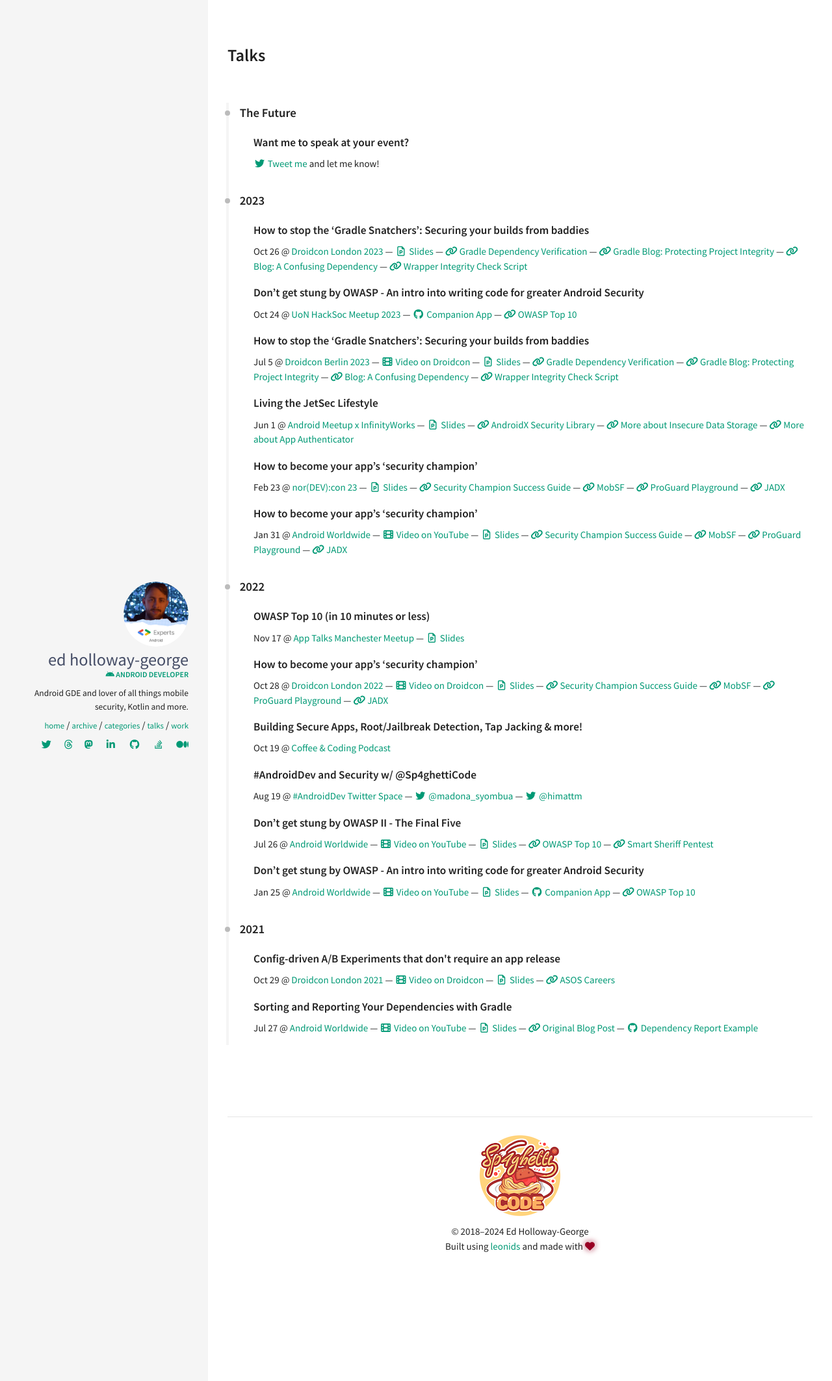
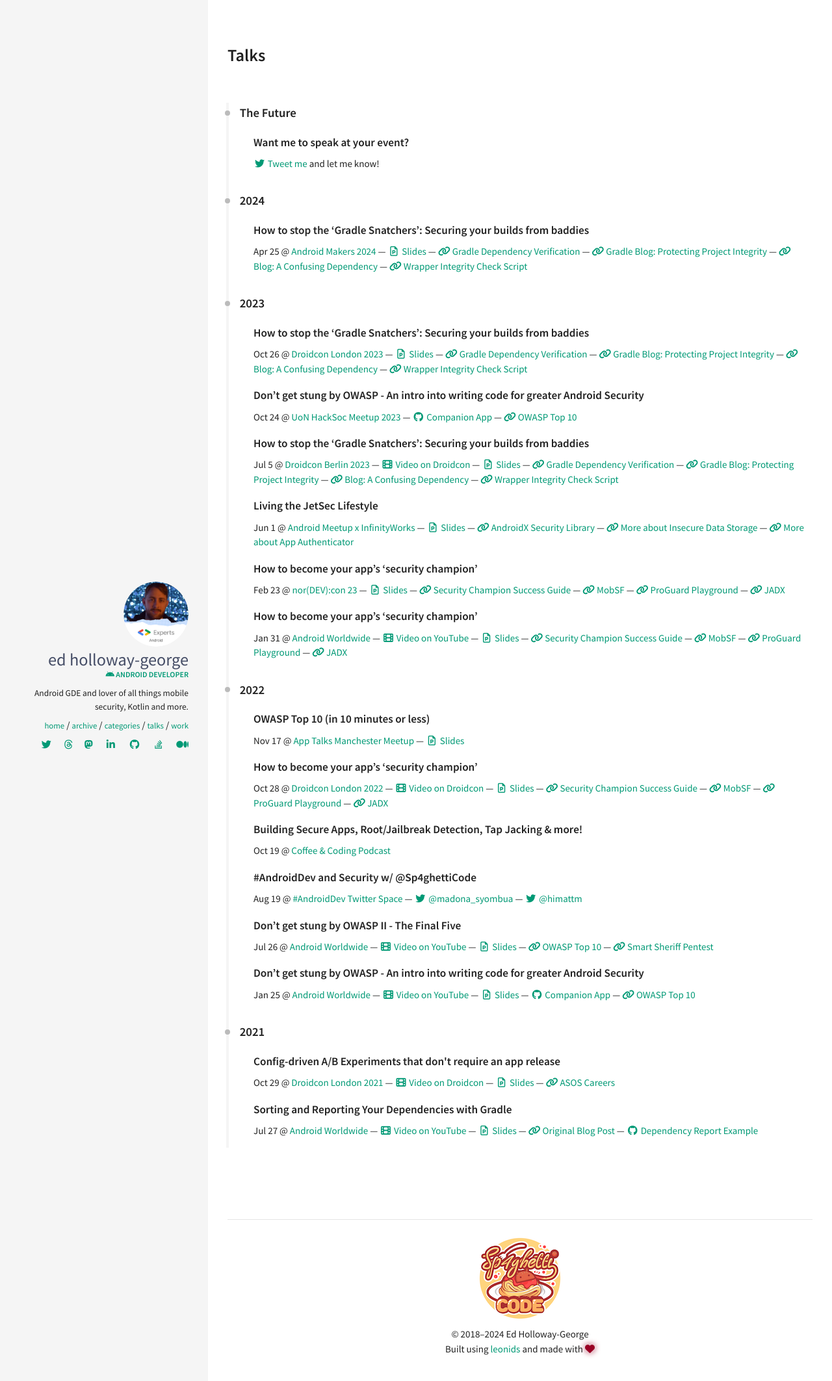
Before and after one commit to ed-george/ed-george.github.io, a Jekyll site: the page built from talks.html, in a window 1280 px wide. Shown: the top 2125 px of the page at 65% size. Built offline with Jekyll 4.4.1, drawn with Linux system fonts in a browser that asks for light colours; nearby versions of some CDN libraries.

Commit message:
Update talks.yaml

```diff
--- a/_data/index/talks.yaml
+++ b/_data/index/talks.yaml
@@ -15,6 +15,23 @@
 #   - title: Optional External link 2
 #     url: https://example.com
 #     icon: optional-icon
+- title: "How to stop the ‘Gradle Snatchers’: Securing your builds from baddies"
+  event:
+    title: "Android Makers 2024"
+    url: https://androidmakers.droidcon.com/
+    date: '2024-04-25'
+  slides:
+    title: Slides
+    url: https://speakerdeck.com/sp4ghetticode/how-to-stop-the-gradle-snatchers
+  links:
+  - title: "Gradle Dependency Verification"
+    url: https://docs.gradle.org/current/userguide/dependency_verification.html
+  - title: "Gradle Blog: Protecting Project Integrity"
+    url: https://blog.gradle.org/project-integrity
+  - title: "Blog: A Confusing Dependency"
+    url: https://web.archive.org/web/20181214053140/http://blog.autsoft.hu/a-confusing-dependency/
+  - title: "Wrapper Integrity Check Script"
+    url: https://gist.github.com/ed-george/3751d09ccdfd33cfe48d8987d9f68510
 - title: "How to stop the ‘Gradle Snatchers’: Securing your builds from baddies"
   event:
     title: "Droidcon London 2023"
```
